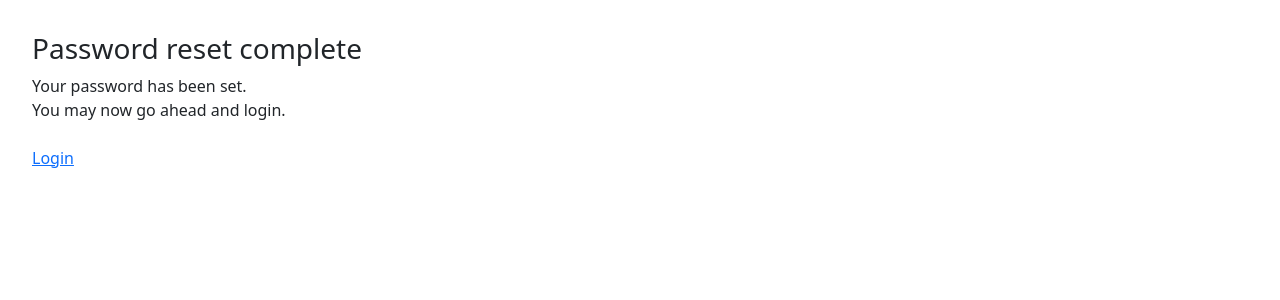
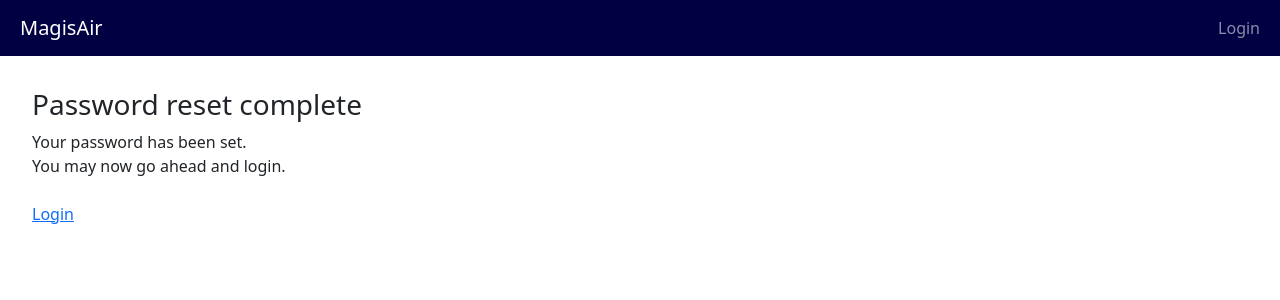
Before and after one commit to tttrono/MagisAir, a Django app: template MagisAir/templates/registration/password_reset_complete.html in a window 1280 px wide. Shown: the top 300 px of the page. Run offline with Django 5.2, Linux system fonts and the light colour scheme; the template is opened without the code that fills it, so the values that code supplies are empty; some libraries are stand-ins or nearby versions.

Commit message:
Setup boostrap for base.html and home page.

```diff
--- a/MagisAir/static/css/main.css
+++ b/MagisAir/static/css/main.css
@@ -3,4 +3,9 @@
   padding: 0;
   box-sizing: border-box;
 }
+
 div.content { margin: 16px; padding: 16px; }
+
+.custom-navbar-color {
+      background-color: #000042;
+    }
--- a/MagisAir/templates/base.html
+++ b/MagisAir/templates/base.html
@@ -5,10 +5,40 @@
 <head>
 	<link href="https://cdn.jsdelivr.net/npm/bootstrap@5.3.8/dist/css/bootstrap.min.css" rel="stylesheet" integrity="sha384-sRIl4kxILFvY47J16cr9ZwB07vP4J8+LH7qKQnuqkuIAvNWLzeN8tE5YBujZqJLB" crossorigin="anonymous">
 	<link rel="stylesheet" href="{% static 'css/main.css' %}">
-	<title> Magis Air - {% block title %}{% endblock %} </title>
+	<title> Magis Air {% block title %}{% endblock %} </title>
+
 </head>
 
 <body>
+	<nav class="navbar navbar-expand-lg custom-navbar-color navbar-dark">
+
+		<div class="container-fluid">
+			<div>
+				<ul class="navbar-nav">
+					<li class="nav-item">
+						<a class="nav-link navbar-brand" href="/"> MagisAir </a>
+					</li>
+			</div>
+			<div>
+				<ul class="navbar-nav">
+	              	{% if user.is_authenticated %}
+						<li class="nav-item">
+		                	<a class="nav-item nav-link" href="{% url 'passenger:update' request.user.pk %}" > Profile </a>
+						</li>
+						<li class="nav-item">
+		                	<a class="nav-item nav-link" href="{% url 'logout' %}"> Logout </a>
+		              	</li>
+					{% else %}
+						<li class="nav-item">
+		                	<a class="nav-item nav-link" href="{% url 'login' %}"> Login </a>
+						</li>
+	              	{% endif %}
+				</ul>
+            </div>
+		</div>
+	</nav>
+
+	<script src="https://code.jquery.com/jquery-3.7.1.min.js"></script>
 	<script src="https://cdn.jsdelivr.net/npm/bootstrap@5.3.8/dist/js/bootstrap.bundle.min.js" integrity="sha384-FKyoEForCGlyvwx9Hj09JcYn3nv7wiPVlz7YYwJrWVcXK/BmnVDxM+D2scQbITxI" crossorigin="anonymous"></script>
 	<div id="content">
 		{% block content %}{% endblock %}
--- a/MagisAir/templates/home.html
+++ b/MagisAir/templates/home.html
@@ -1,9 +1,9 @@
 {% extends "base.html" %}
 
-{% block title %} Book flights and check in online {% endblock %}
+{% block title %}  {% endblock %}
 
 {% block content %}
 
-	HOME
+
 
 {% endblock %}
```
